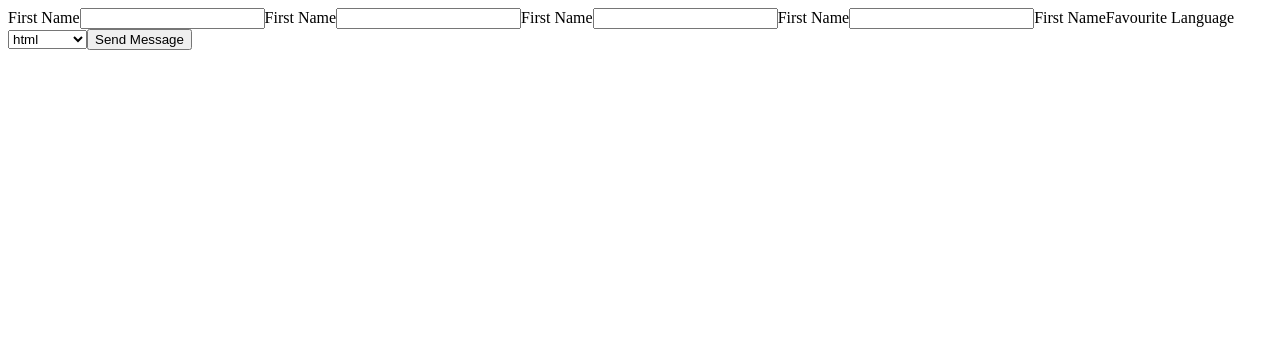
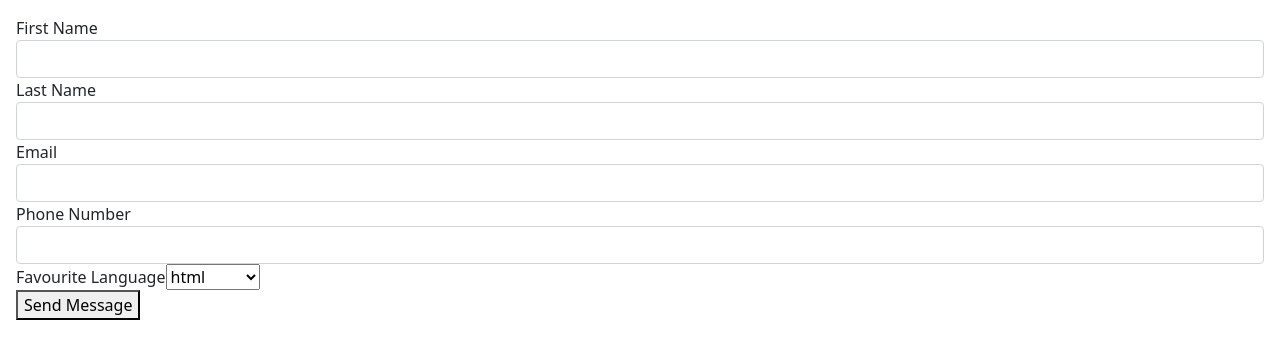
Before and after one commit to Gepoverlow/angular-friendlist, an Angular app in the folder friendlist/: page / in a window 1280 px wide. Shown: the top 358 px of the page. Built offline with nearby package versions, Linux system fonts and the light colour scheme.

Commit message:
splitted the form component out of the app component and styled it a bit with bootstrap

```diff
--- a/friendlist/src/app/app.component.html
+++ b/friendlist/src/app/app.component.html
@@ -1,21 +1 @@
-<div id="form-container">
-  <form action="post">
-    <label for="first-name">First Name</label>
-    <input id="first-name" type="text" />
-    <label for="last-name">First Name</label>
-    <input id="last-name" type="text" />
-    <label for="email">First Name</label>
-    <input id="email" type="email" />
-    <label for="phone-number">First Name</label>
-    <input id="phone-number" type="tel" />
-    <label for="fav-language">First Name</label>
-    <label for="fav-language">Favourite Language</label>
-    <select name="" id="fav-language">
-      <option value="language" *ngFor="let language of languages">
-        {{ language }}
-      </option>
-    </select>
-
-    <button type="submit">Send Message</button>
-  </form>
-</div>
+<app-form-component></app-form-component>
--- a/friendlist/src/app/app.component.ts
+++ b/friendlist/src/app/app.component.ts
@@ -5,7 +5,6 @@ import { Component } from '@angular/core';
   templateUrl: './app.component.html',
   styleUrls: ['./app.component.css'],
 })
-export class FormModule {
-  languages = ['html', 'css', 'javascript', 'php'];
-  title = 'form-component';
+export class AppComponent {
+  title = 'app-component';
 }
--- /dev/null
+++ b/friendlist/src/app/form/form.component.html
@@ -0,0 +1,31 @@
+<div id="form-container" class="m-3">
+  <form action="post">
+    <div class="form-group">
+      <label for="first-name">First Name</label>
+      <input id="first-name" class="form-control" type="text" />
+    </div>
+    <div class="form-group">
+      <label for="last-name">Last Name</label>
+      <input id="last-name" class="form-control" type="text" />
+    </div>
+    <div class="form-group">
+      <label for="email">Email</label>
+      <input id="email" class="form-control" type="email" />
+    </div>
+    <div class="form-group">
+      <label for="phone-number">Phone Number</label>
+      <input id="phone-number" class="form-control" type="tel" />
+    </div>
+    <div class="form-group">
+      <label for="fav-language">Favourite Language</label>
+      <select name="" id="fav-language">
+        <option value="language" *ngFor="let language of languages">
+          {{ language }}
+        </option>
+      </select>
+    </div>
+    <div class="form-group">
+      <button type="submit">Send Message</button>
+    </div>
+  </form>
+</div>
--- /dev/null
+++ b/friendlist/src/app/form/form.component.ts
@@ -0,0 +1,14 @@
+import { Component, OnInit } from '@angular/core';
+
+@Component({
+  selector: 'app-form-component',
+  templateUrl: './form.component.html',
+  styleUrls: ['./form.component.css'],
+})
+export class FormComponent implements OnInit {
+  languages = ['html', 'css', 'javascript', 'php'];
+
+  constructor() {}
+
+  ngOnInit(): void {}
+}
--- a/friendlist/src/index.html
+++ b/friendlist/src/index.html
@@ -1,11 +1,19 @@
-<!doctype html>
+<!DOCTYPE html>
 <html lang="en">
   <head>
-  <meta charset="utf-8">
+    <meta charset="utf-8" />
     <title>Friendlist</title>
-  <base href="/">
-  <meta name="viewport" content="width=device-width, initial-scale=1">
-  <link rel="icon" type="image/x-icon" href="favicon.ico">
+    <base href="/" />
+    <meta name="viewport" content="width=device-width, initial-scale=1" />
+    <link
+      rel="stylesheet"
+      href="https://cdn.jsdelivr.net/npm/bootstrap@5.1.3/dist/css/bootstrap.min.css"
+    />
+    <link
+      rel="stylesheet"
+      href="https://cdn.jsdelivr.net/npm/bootstrap@5.1.3/dist/js/bootstrap.min.js"
+    />
+    <link rel="icon" type="image/x-icon" href="favicon.ico" />
   </head>
   <body>
     <app-root></app-root>
```
Also changed, not shown: friendlist/src/app/app.module.ts (+4 -3 lines), friendlist/src/app/form/form.component.css (added). Lines whose indentation alone changed are shown as unchanged.
